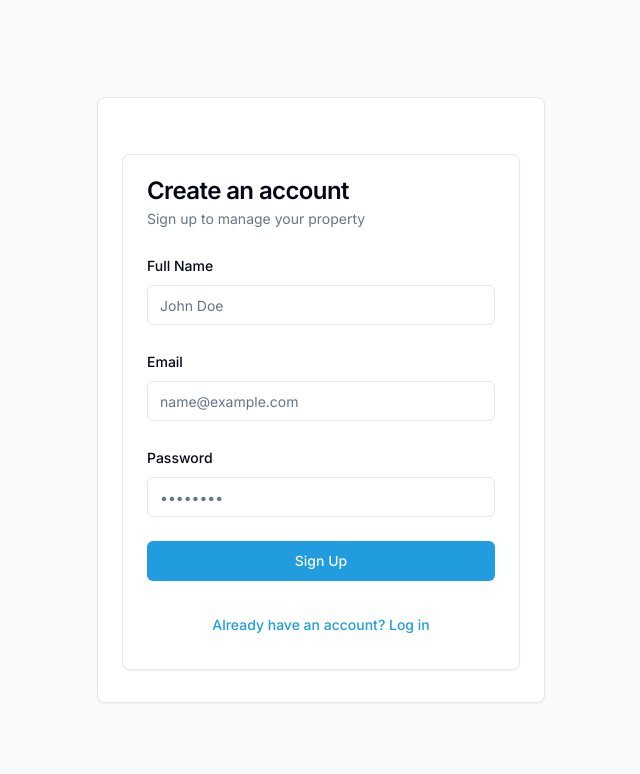
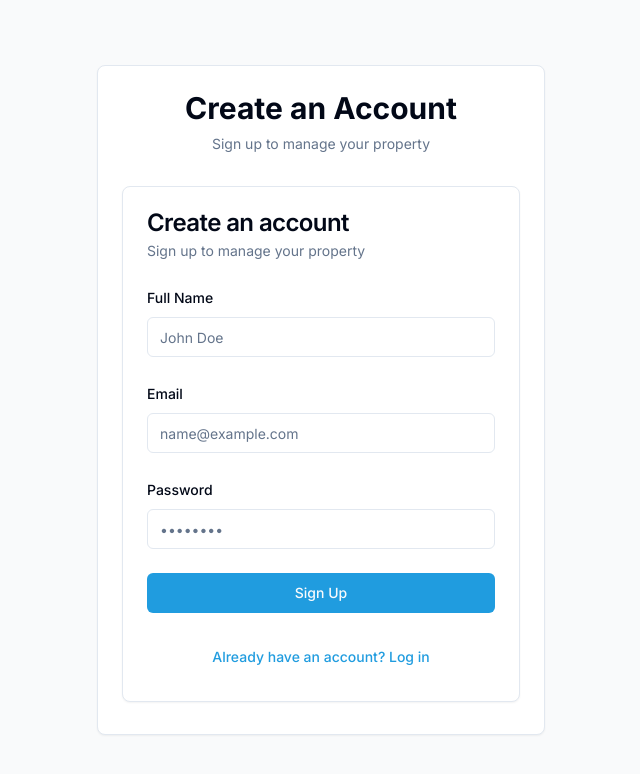
Before and after one commit to hercules23404/property-mock-dashboards, a React (Vite) app: page /signup in a window 1280 px wide. Shown: the top 774 px of the page, without its empty margins (319-959 px from the left). Built offline with nearby package versions, Linux system fonts and the light colour scheme.

Commit message:
Fix: Pass title and description to AuthLayout
The AuthLayout component requires 'title' and 'description' props. This commit passes these props to the AuthLayout component in the Signup page to resolve the TypeScript error.

```diff
--- a/src/pages/auth/Signup.tsx
+++ b/src/pages/auth/Signup.tsx
@@ -127,7 +127,14 @@ const Signup = () => {
   };
 
   return (
-    <AuthLayout>
+    <AuthLayout
+      title={isInvitedTenant ? "Tenant Signup" : "Create an Account"}
+      description={
+        isInvitedTenant
+          ? "Complete your tenant registration"
+          : "Sign up to manage your property"
+      }
+    >
       <Card className="w-full max-w-md">
         <CardHeader>
           <CardTitle>Create an account</CardTitle>
```
